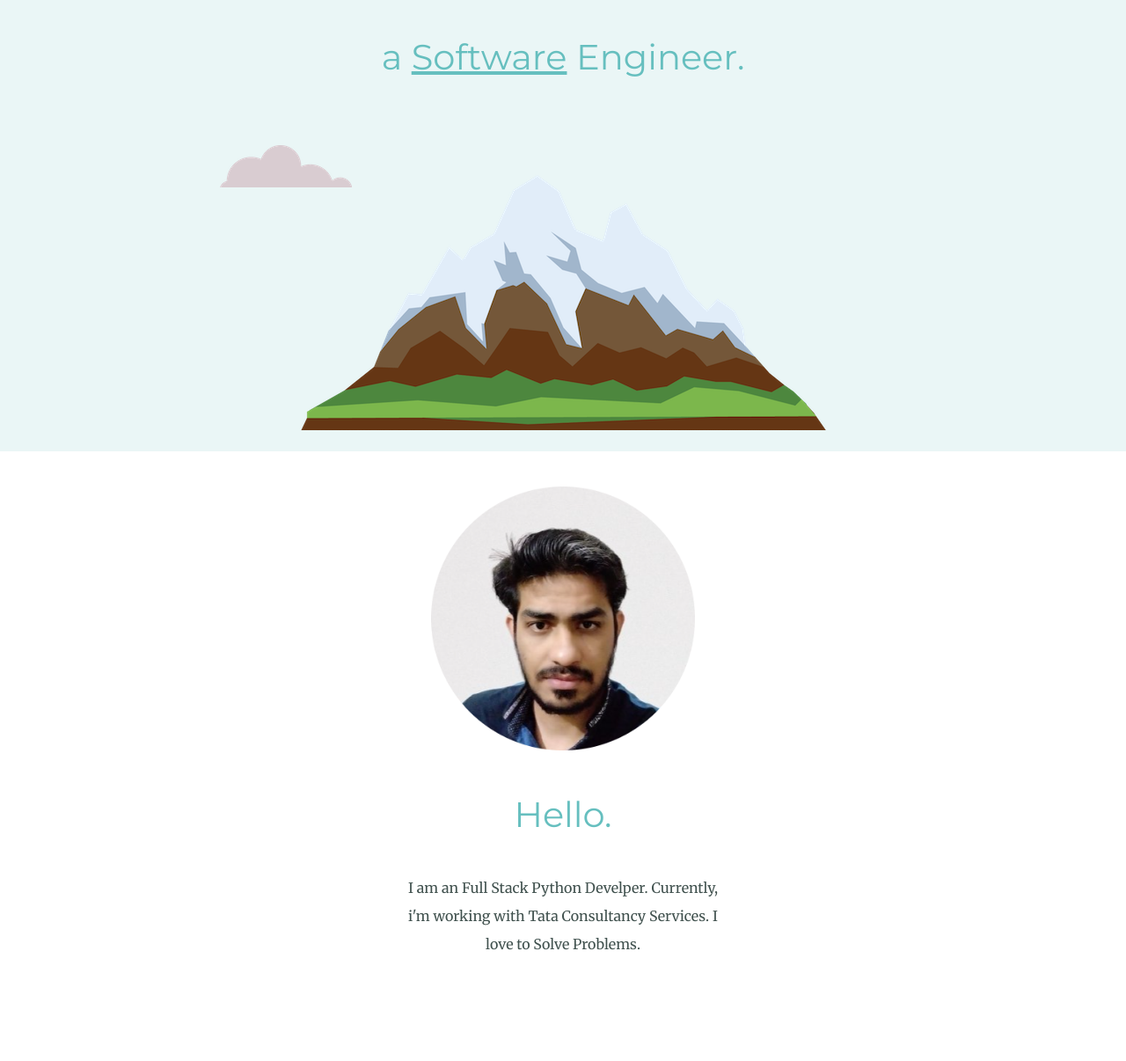
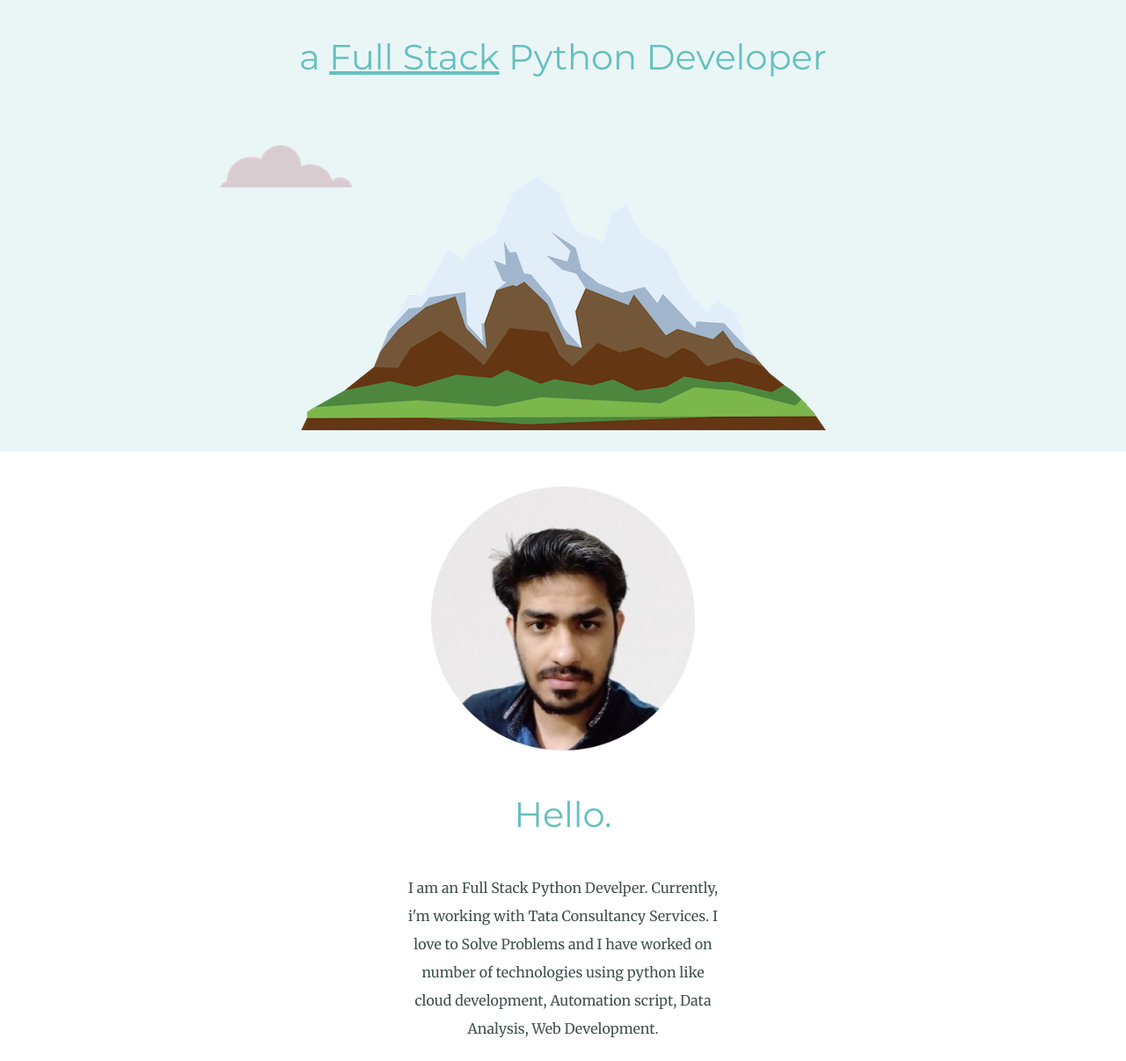
Before and after one commit to Saksham-tyagi/Saksham_Tyagi_CV, a plain HTML site: page index.html in a window 1280 px wide. Shown: the part 333-1539 px from the top of the page at 88% size. Drawn offline with Linux system fonts and the light colour scheme.

Commit message:
Update index.html

```diff
--- a/index.html
+++ b/index.html
@@ -13,7 +13,8 @@
     <div class="top_container">
         <img class="top-cloud" src="images\cloud.png" alt="cloud-img">
         <h1>I'm Saksham</h1>
-        <h2>a <span class="Software">Software</span> Engineer.</h2>
+        <h2>a <span class="Software">Full Stack</span> Python Developer</h2>
+<!--         <h2>a <span class="Software">Software</span> Engineer.</h2> -->
         <img class="bottom-cloud" src="images\cloud.png" alt="cloud-img">
         <img src="images\mountain.png" alt="mountain-img">
     </div>
@@ -22,7 +23,8 @@
         <div class="profile">
           <img src="images\saksham.png" alt="Profile Pic" width=25%;>
           <h2>Hello.</h2>
-          <p class="intro">I am an Full Stack Python Develper. Currently, i'm working with Tata Consultancy Services. I love to Solve Problems.</p>
+          <p class="intro">I am an Full Stack Python Develper. Currently, i'm working with Tata Consultancy Services. I love to Solve Problems and I have worked on number of technologies using python
+              like cloud development, Automation script, Data Analysis, Web Development.</p>
         </div>
         <hr>
         <div class="skills">
```
